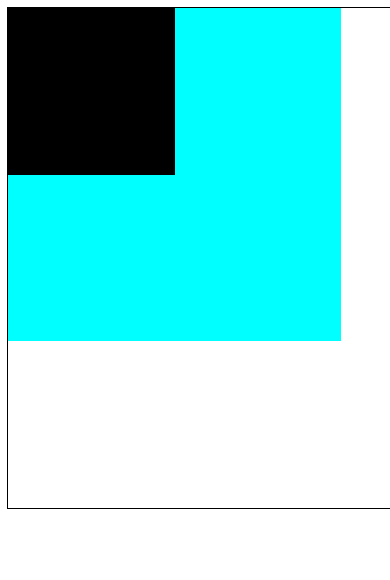
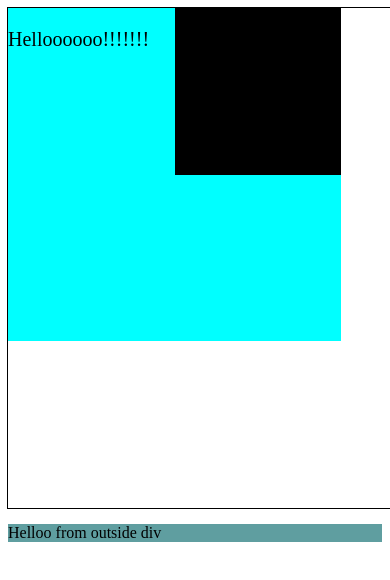
Before and after one commit to PranavJa1n/FullStack_Frontend, a plain HTML site: page variables/variables.html in a window 390 px wide. Shown: the top 580 px of the page. Drawn offline with Linux system fonts and the light colour scheme.

```diff
--- a/variables/variables.html
+++ b/variables/variables.html
@@ -5,9 +5,11 @@
     <meta name="viewport" content="width=device-width, initial-scale=1.0">
     <title>Document</title>
     <style>
-        :root{
+        :root{              /* Global scope */
             --primary-color: aqua;              /* These are variables and are created using -- aything after it is a variable*/
             --secondary-color: black;
+            --font-size: 10px;
+            --two: 2;
         }
         .container{
             height: 500px;
@@ -18,7 +20,7 @@
             grid-template-rows: 1fr 1fr 1fr;
         }
         .parent{
-            font-size: 30px;
+            font-size: calc(var(--font-size) * var(--two));
             grid-column: 1/3;
             grid-row: 1/3;
             background-color: var(--primary-color);
@@ -28,16 +30,24 @@
         }
         .child{
             background-color: var(--secondary-color);
-            grid-column: 1;
+            grid-column: 2;
             grid-row: 1;
+        }
+        #para{
+            --primary-color: cadetblue;         /* Will override the original variable from root */
+            background-color: var(--primary-color);
         }
     </style>
 </head>
 <body>
     <div class="container">
         <div class="parent">
+            <p>Helloooooo!!!!!!!</p>
             <div class="child">1</div>
         </div>
     </div>
+    <div id="para">
+        <p >Helloo from outside div</p>
+    </div>
 </body>
 </html>
```
Also changed, not shown: media_query/media_query.html (added, +23 -0 lines).
